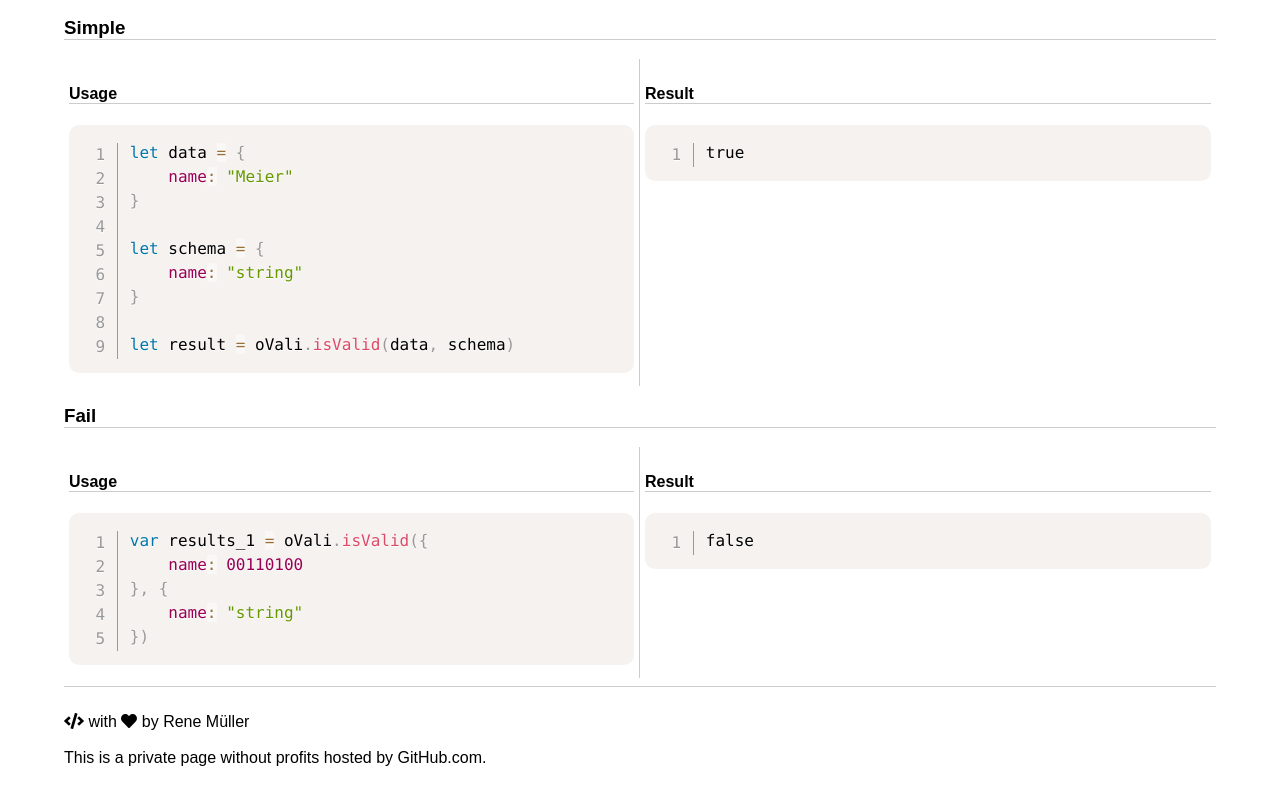
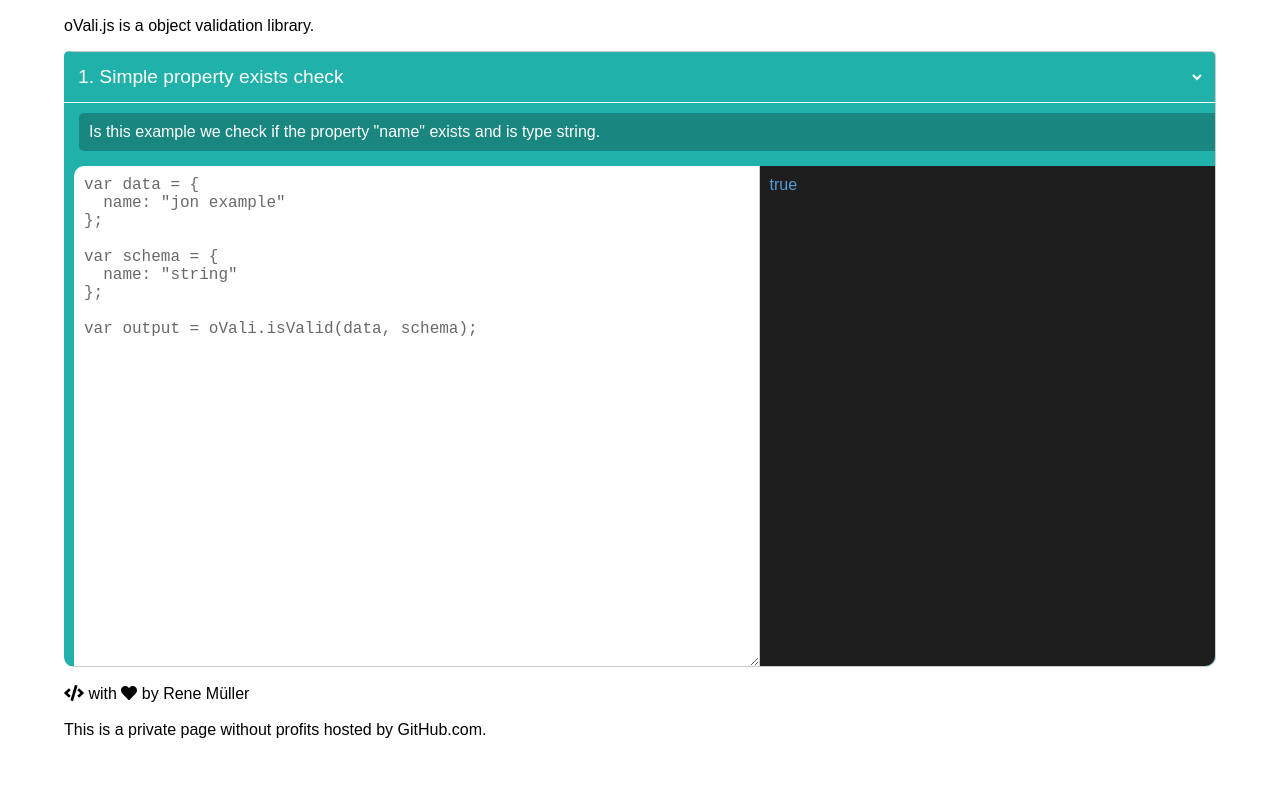
Before and after one commit to renmuell/oVali.js, a website: page docs/index.html in a window 1280 px wide. Shown: the part 72-859 px from the top of the page. After the commit the page ends 831 px from the top, so only its background shows below. Drawn offline with nearby package versions, Linux system fonts and the light colour scheme.

Commit message:
Update Docs

```diff
--- /dev/null
+++ b/docs/docs.css
@@ -0,0 +1,149 @@
+html, body {
+    font-family:Arial;
+    margin:0;
+    padding:0;
+  }
+
+  main {
+    max-width: 90%;
+    padding:20px;
+    width: 1200px;
+    margin:0 auto;
+  }
+
+  hr {
+    border: none;
+    border-bottom: 1px solid #ccc;
+  }
+
+  .example {
+    position:relative;
+    width: 100%;
+    height:300px;
+    overflow:hidden;
+    border-radius: 10px;
+  }
+
+  pre {
+    border-radius: 10px;
+  }
+
+  h1, h2, h3, h4 {
+    border-bottom: 1px solid #ccc;
+  }
+
+  textarea{
+    font-size: 16px;
+    font-family: monospace;
+    border:none;
+  }
+  #result {
+    border-top-right-radius: 10px;
+    background: #1e1e1e;
+    color: #d4d4d4;
+    border-bottom-right-radius: 10px;
+    white-space: pre-wrap;
+  }
+
+  #code {
+    width: 100%;
+    resize: vertical;
+    border-top-left-radius: 10px;
+    border-bottom-left-radius: 10px;
+    padding: 5px;
+    display: block;
+    border-bottom: none;
+    box-sizing: border-box;
+  }
+
+  .grid-container {
+    border-radius: 10px;
+    border: 1px solid #ccc;
+    display: grid;
+    grid-template-columns: 3fr 2fr;
+    grid-template-rows: auto 1fr;
+    grid-template-areas: "info info" "code result";
+    border-top-left-radius: 0;
+    border-top-right-radius: 0;
+    border-left-color: lightseagreen;
+    border-left-width: 10px;
+    border-top: none;
+    background: lightseagreen;
+    padding-top:10px;
+  }
+
+  #info {
+    grid-area: info;
+    color: white;
+    padding-bottom: 10px;
+    padding-left: 5px;
+    padding-right: 0px;
+  }
+
+  #info div {
+    background: #198680;
+    border-radius: 5px;
+    padding: 10px;
+    margin-bottom: 5px;
+    border-top-right-radius: 0;
+    border-bottom-right-radius: 0;
+  }
+
+  #code {
+    grid-area: code;
+    padding-left: 10px;
+    padding-top:10px;
+    border-top-left-radius: 0;
+    border-top-right-radius: 0;
+    border-top-left-radius: 10px;
+    border-bottom-left-radius: 0;
+    color: dimgray;
+  }
+
+  #result {
+    border-left: 1px solid #ccc;
+    grid-area: result;
+    padding:10px;
+    border-top-left-radius: 0;
+    border-top-right-radius: 0;
+  }
+
+  .string { color: #ce9178; }
+  .number { color: #b5cea7; }
+  .boolean { color: #559cd6; }
+  .null { color: #559cd6; }
+  .key { color: #9cdcff; }
+
+  .select-container {
+    border: 1px solid #ccc;
+    border-bottom: none;
+    border-top-left-radius: 5px;
+    border-top-right-radius: 5px;
+    background: lightseagreen;
+    color: white;
+    border-left-color: lightseagreen;
+    border-left-width: 10px;
+    margin-bottom: 1px;
+    padding-top: 10px;
+    margin-bottom: 1px;
+    padding-bottom: 10px;
+    padding-right: 10px;
+  }
+
+  .select-container select {
+    width: 100%;
+    height: 30px;
+    background: transparent;
+    border: none;
+    color: white;
+    font-size: 1.2em;
+  }
+
+  @media (max-width: 900px) {
+    .grid-container {
+      display: block;
+    }
+    #code {
+      min-height: auto!important;
+    }
+  }
--- /dev/null
+++ b/docs/docs.js
@@ -0,0 +1,99 @@
+
+document.getElementById("code").addEventListener("keyup", change);
+document.getElementById("select_example").addEventListener("change", function(){
+    var option = document.getElementById("select_example").value;
+    setCode(option);
+});
+
+setCode("1");
+document.querySelectorAll(".example").forEach(function(item) {
+    document.getElementById("select_example").innerHTML += '<option value="'+item.dataset.value+'">'+item.dataset.title+'</option>';
+});
+
+function change () {
+    try {
+    eval(document.getElementById("code").value);
+    document.getElementById("result").innerHTML = syntaxHighlight(JSON.stringify(output,null, 2));
+    } catch (error) {
+    document.getElementById("result").innerHTML = error.message;
+    }
+}
+
+function setCode (option) {
+    var exampleSrc = document.querySelector('[data-value="'+option+'"]').innerHTML
+    var parts = exampleSrc.split("----");
+
+    var codeSrc = "";
+    var infoSrc = "";
+
+    if (parts.length > 1) {
+    codeSrc = parts[1];
+    infoSrc = parts[0];
+    } else {
+    codeSrc = parts[0];
+    }
+
+    codeSrc = removeIndentation(codeSrc);
+    document.getElementById("code").innerHTML = codeSrc;
+
+    if (infoSrc.length>0) {
+    infoSrc = removeIndentation(infoSrc);
+    infoSrc = "<div>"+infoSrc+"</div>";
+    }
+
+    document.getElementById("info").innerHTML = infoSrc;
+    change();
+
+    document.getElementById("code").style.minHeight = "auto";
+
+    document.getElementById("code").setAttribute(
+    "rows",
+    Math.max(infoSrc.split("\n").length, codeSrc.split("\n").length));
+
+    setTimeout(function(){
+    document.getElementById("code").style.minHeight =
+        Math.max(
+        document.getElementById("code").clientHeight,
+        document.getElementById("result").clientHeight,
+        500)
+        + "px";
+    }, 50);
+}
+
+function removeIndentation (text) {
+    if (text.length>0) {
+    var matches = /^\n(\s)*/.exec(text);
+    var indentation = matches[0].substr(1).length;
+    var lines = text.split("\n");
+    lines = lines.map(function(line){
+        return line.substr(indentation);
+    })
+    lines.pop();
+    lines.shift();
+    return lines.join("\n");
+    } else {
+    return text;
+    }
+}
+
+function syntaxHighlight(json) {
+    if (typeof json != 'string') {
+        json = JSON.stringify(json, undefined, 2);
+    }
+    json = json.replace(/&/g, '&amp;').replace(/</g, '&lt;').replace(/>/g, '&gt;');
+    return json.replace(/("(\\u[a-zA-Z0-9]{4}|\\[^u]|[^\\"])*"(\s*:)?|\b(true|false|null)\b|-?\d+(?:\.\d*)?(?:[eE][+\-]?\d+)?)/g, function (match) {
+    var cls = 'number';
+    if (/^"/.test(match)) {
+        if (/:$/.test(match)) {
+            cls = 'key';
+        } else {
+            cls = 'string';
+        }
+    } else if (/true|false/.test(match)) {
+        cls = 'boolean';
+    } else if (/null/.test(match)) {
+        cls = 'null';
+    }
+    return '<span class="' + cls + '">' + match + '</span>';
+    });
+}
--- a/docs/index.html
+++ b/docs/index.html
@@ -5,170 +5,27 @@
     <meta name="viewport" content="width=device-width, initial-scale=1.0">
     <meta http-equiv="X-UA-Compatible" content="ie=edge">
     <title>oVali.js Demo Page</title>
-    <link rel="stylesheet" href="https://cdnjs.cloudflare.com/ajax/libs/prism/1.15.0/plugins/line-numbers/prism-line-numbers.css" />
-    <link rel="stylesheet" href="https://cdnjs.cloudflare.com/ajax/libs/prism/1.5.0/themes/prism.min.css">
-    <style type="text/css">
-      html, body {
-        font-family:Arial;
-        margin:0;
-        padding:0;
-      }
-
-      main {
-        max-width: 90%;
-        padding:20px;
-        width: 1200px;
-        margin:0 auto;
-      }
-
-      hr {
-        border: none;
-        border-bottom: 1px solid #ccc;
-      }
-
-      table {
-        border-spacing: 0;
-        width:100%;
-      }
-
-      table.table {
-        border:1px solid #ccc;
-        border-radius: 10px;
-      }
-
-      table tr {
-        padding:0;
-        margin:0;
-      }
-
-      table td {
-        vertical-align: top;
-        padding:5px;
-        margin:0;
-        border-bottom: 1px solid #ccc;
-        border-right:  1px solid #ccc;
-      }
-
-      table th {
-        border-bottom:  none;
-
-        padding:5px;
-        border-bottom:1px solid #ccc;
-        border-right:1px solid #ccc;
-      }
-
-      table th:last-child {
-        border-right:  none;
-      }
-
-      table tr:nth-last-child(2) th {
-        border-bottom:  none;
-      }
-
-      table td:last-of-type {
-        border-right:  none;
-      }
-
-      table tr:last-of-type td {
-        border-bottom:  none;
-      }
-
-      .example {
-        position:relative;
-        width: 100%;
-        height:300px;
-        overflow:hidden;
-        border-radius: 10px;
-      }
-
-      pre {
-        border-radius: 10px;
-      }
-
-      h1, h2, h3, h4 {
-        border-bottom: 1px solid #ccc;
-      }
-
-    </style>
-    <script src="oVali-min.js"></script>
+    <link rel="stylesheet" type="text/css" href="docs.css">
 </head>
 <body>
-
     <main>
         <article>
             <h1 class="">oVali.js</h1>
+            <p>
+                oVali.js is a object validation library.
+            </p>
+            <div class="select-container">
+              <select id="select_example">
 
-            <p>
-
-            </p>
-
-            <!-- -------------------------------------------------------------------------------- -->
-
-            <h3 >Simple</h3>
-
-            <table>
-                <tbody>
-                    <tr>
-                        <td style="width:50%">
-                            <h4 class="rm_atmo-daytime-color">Usage</h4>
-                            <pre><code class="code_view language-javascript line-numbers" data-code="code_1"></code></pre>
-                        </td>
-                        <td style="width:50%">
-                            <h4 class="rm_atmo-daytime-color">Result</h4>
-                            <pre><code id="example_1" class="language-json line-numbers"></code></pre>
-                        </td>
-                    </tr>
-                </tbody>
-            </table>
-
-            <script id="code_1" type="text/javascript">
-                let data = {
-                    name: "Meier"
-                }
-
-                let schema = {
-                    name: "string"
-                }
-
-                let result = oVali.isValid(data, schema)
-            </script>
-            <script>
-                document.getElementById("example_1").innerText = JSON.stringify(result, null, 2);
-             </script>
-
-            <!-- -------------------------------------------------------------------------------- -->
-            <h3 >Fail</h3>
-
-            <table>
-                <tbody>
-                    <tr>
-                        <td style="width:50%">
-                            <h4 class="rm_atmo-daytime-color">Usage</h4>
-                            <pre><code class="code_view language-javascript line-numbers" data-code="code_2"></code></pre>
-                        </td>
-                        <td style="width:50%">
-                            <h4 class="rm_atmo-daytime-color">Result</h4>
-                            <pre><code id="example_2" class="language-json line-numbers"></code></pre>
-                        </td>
-                    </tr>
-                </tbody>
-            </table>
-
-            <script id="code_2" type="text/javascript">
-                var results_1 = oVali.isValid({
-                    name: 00110100
-                }, {
-                    name: "string"
-                })
-            </script>
-            <script>
-                document.getElementById("example_2").innerText = String(results_1).toString();
-             </script>
-
-
+              </select>
+            </div>
+            <div class="grid-container">
+              <div id="info"></div>
+              <textarea id="code"></textarea>
+              <div id="result"></div>
+            </div>
         </article>
         <footer>
-            <hr>
             <br>
             <i class="fas fa-code"></i> with <i class="fas fa-heart"></i> by Rene Müller
             <br><br>
@@ -176,24 +33,95 @@
         </footer>
     </main>
 
-    <script>
-    var elements = document.getElementsByClassName("code_view");
-    for (let i = 0; i < elements.length; i++) {
-        const element = elements[i];
-        element.innerHTML = document.getElementById(element.dataset.code).innerText;
-    }
-    </script>
     <script defer src="https://use.fontawesome.com/releases/v5.0.6/js/all.js"></script>
-    <script src="https://cdnjs.cloudflare.com/ajax/libs/prism/1.5.0/prism.min.js"></script>
-    <script src="https://cdnjs.cloudflare.com/ajax/libs/prism/1.15.0/plugins/line-numbers/prism-line-numbers.js"></script>
-    <script src="https://cdnjs.cloudflare.com/ajax/libs/prism/1.15.0/plugins/normalize-whitespace/prism-normalize-whitespace.min.js"></script>
-    <script type="text/javascript">
-    // Optional
-    Prism.plugins.NormalizeWhitespace.setDefaults({
-        'remove-indent': true,
-    });
+
+    <script class="example" type="text/template" data-title="1. Simple property exists check" data-value="1">
+      Is this example we check if the property "name" exists and is type string.
+      ----
+      var data = {
+        name: "jon example"
+      };
+
+      var schema = {
+        name: "string"
+      };
+
+      var output = oVali.isValid(data, schema);
     </script>
 
+    <script class="example" type="text/template" data-title="2. Array with Subschema" data-value="2">
+      var data = {
+        vehicle: [{
+          wheels: 4,
+          color: 'blue'
+        },{
+          wheels: 2,
+          color: 'red'
+        }]
+      };
 
+      var schema = {
+        vehicle: "array/Vehicle"
+      };
+
+      oVali.addSchema("Vehicle", {
+        wheels: 'number',
+        color: 'string',
+        doors: 'number'
+      });
+
+      var output = oVali.check(data, schema);
+    </script>
+
+    <script class="example" type="text/template" data-title="3. Array with deep Schema" data-value="3">
+      var data = {
+          list: [[
+            [10, 10],
+            [10, 10]
+          ],[
+            [10, 10],
+            [10, 10]
+          ]]
+      };
+
+      var schema = {
+        'list': 'array/array/array/number'
+      };
+
+      var output = oVali.isValid(data, schema);
+    </script>
+
+    <script class="example" type="text/template" data-title="4. JSON validation" data-value="4">
+      var json = '{ "name": "jon example" }';
+
+      var schema = {
+        name: "string"
+      };
+
+      var output = oVali.isJsonValid(json, schema);
+    </script>
+
+    <script class="example" type="text/template" data-title="5. With extra Options" data-value="5">
+      var json = {
+          'name': "foo",
+          'extra': "bar"
+      };
+
+      var schema = {
+        'name': "string",
+        'years': '?number',
+        "must": "string"
+      };
+
+      var output = oVali.check(json, schema, {
+        showCorrect: true,
+        shownotContain: true,
+        showExtraProperties: true,
+        showMissingOptionals: true
+      });
+    </script>
+
+    <script src="oVali-min.js"></script>
+    <script src="docs.js"></script>
 </body>
 </html>
--- a/package.json
+++ b/package.json
@@ -1,6 +1,6 @@
 {
   "name": "ovali-js",
-  "version": "0.0.3",
+  "version": "0.0.4",
   "description": "object schema validator",
   "main": "release/oVali-min.js",
   "scripts": {
```
Also changed, not shown: src/oVali.js (+25 -0 lines), docs/oVali-min.js, release/oVali-min.js, release/oVali.js, 1 other file.
